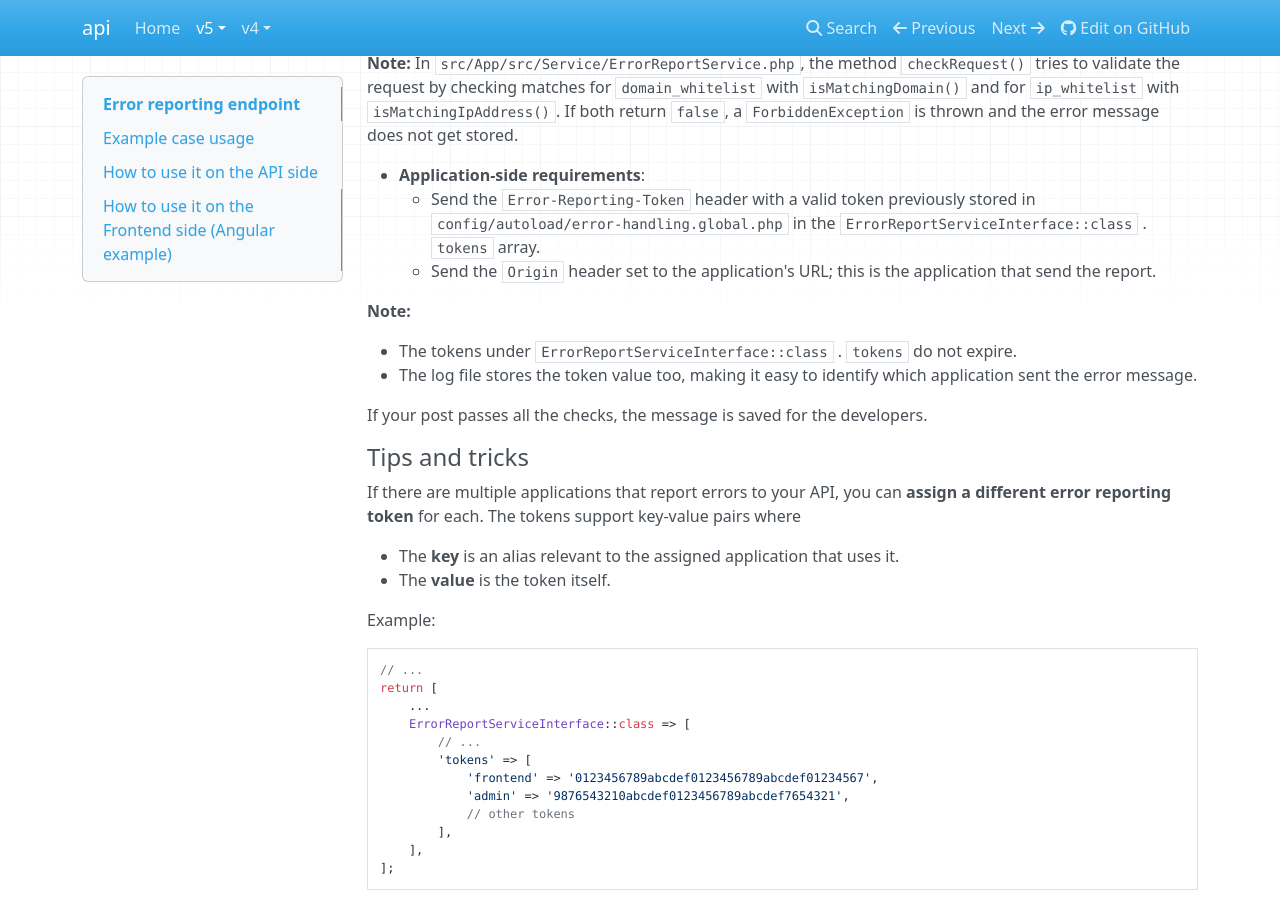
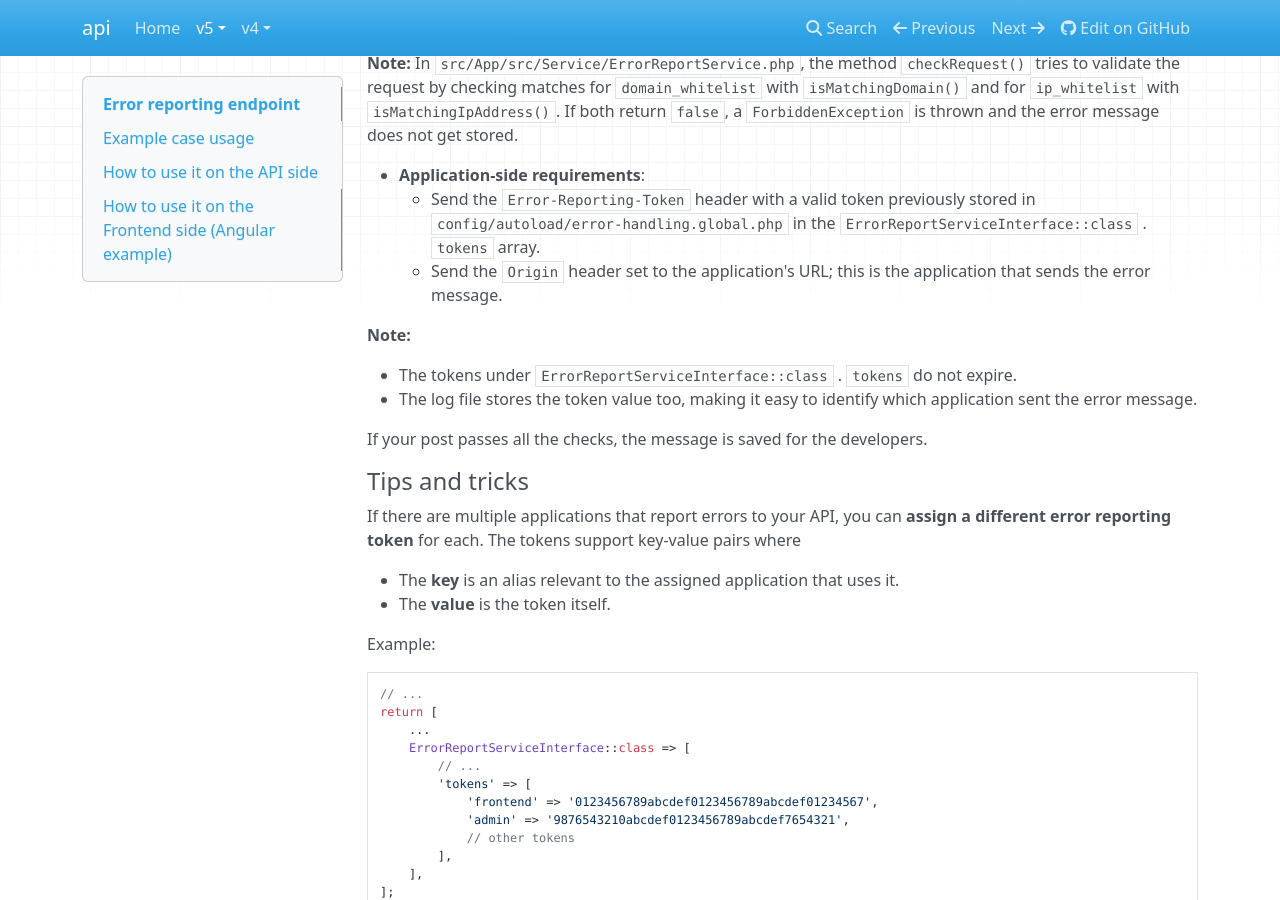
Before and after one commit to dotkernel/api-documentation, an MkDocs documentation site: the page built from docs/book/v5/core-features/error-reporting.md, in a window 1280 px wide and 900 px high, scrolled down 1293 px. Built offline with MkDocs 1.6.1, drawn with Linux system fonts in a browser that asks for light colours; nearby versions of some CDN libraries.

Commit message:
Update docs/book/v5/core-features/error-reporting.md
Co-authored-by: Alex Karajos <alex.merlin.1985@gmail.com>
Signed-off-by: bidi47 <bidi@apidemia.com>

```diff
--- a/docs/book/v5/core-features/error-reporting.md
+++ b/docs/book/v5/core-features/error-reporting.md
@@ -58,7 +58,7 @@ If both return `false`, a `ForbiddenException` is thrown and the error message d
 
 - **Application-side requirements**:
     - Send the `Error-Reporting-Token` header with a valid token previously stored in `config/autoload/error-handling.global.php` in the `ErrorReportServiceInterface::class` . `tokens` array.
-    - Send the `Origin` header set to the application's URL; this is the application that send the report.
+    - Send the `Origin` header set to the application's URL; this is the application that sends the error message.
 
 **Note:**
 
```
